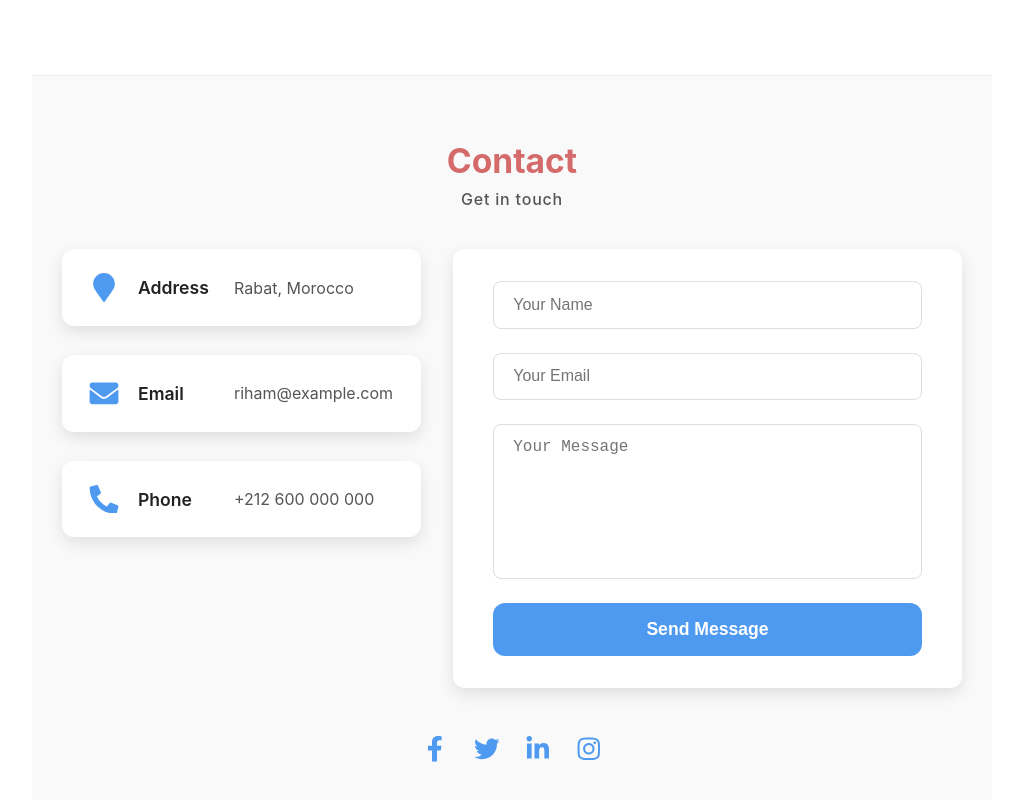
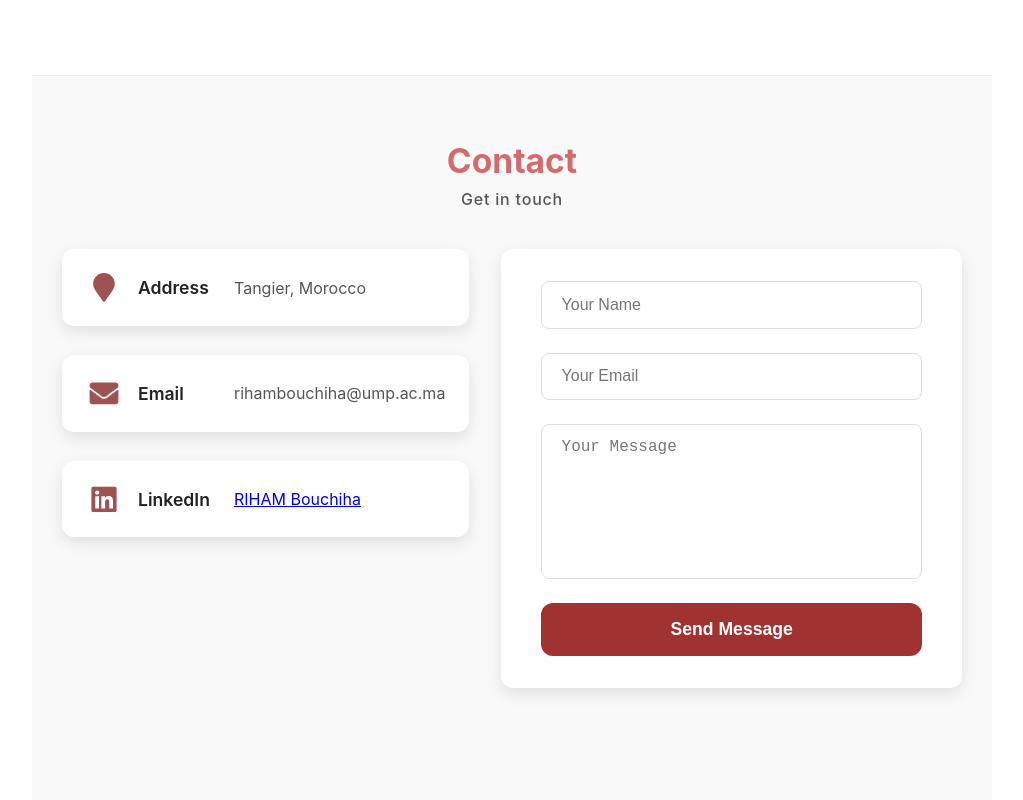
Before and after one commit to RihamBouchiha/portfolio_cs, a React (Create React App) app in the folder client/: page / in a window 1280 px wide. Shown: the part 6570-7370 px from the top of the page, without its empty margins (128-1151 px from the left). Built offline with nearby package versions, Linux system fonts and the light colour scheme.

Commit message:
CMT14789

```diff
--- a/client/src/App.css
+++ b/client/src/App.css
@@ -1233,7 +1233,7 @@ body {
 }
 
 .contact-icon {
-  color: #4e9af1;
+  color: #9e5252;
   font-size: 1.8rem;
   min-width: 36px;
 }
@@ -1274,12 +1274,12 @@ body {
 
 .contact-input:focus {
   outline: none;
-  border-color: #4e9af1;
-  box-shadow: 0 0 5px #4e9af1;
+  border-color: #9e5252;
+  box-shadow: 0 0 5px #9e5252;
 }
 
 .btn-contact {
-  background-color: #4e9af1;
+  background-color: #a13232;
   color: white;
   border: none;
   padding: 1rem 0;
@@ -1291,7 +1291,7 @@ body {
 }
 
 .btn-contact:hover {
-  background-color: #3672d9;
+  background-color: #9e5252;
 }
 
 /* Footer Socials */
@@ -1302,15 +1302,7 @@ body {
   gap: 1.6rem;
 }
 
-.contact-social-link {
-  color: #4e9af1;
-  font-size: 1.6rem;
-  transition: color 0.3s ease;
-}
 
-.contact-social-link:hover {
-  color: #3672d9;
-}
 
 /* Responsive */
 @media (max-width: 900px) {
--- a/client/src/App.js
+++ b/client/src/App.js
@@ -9,7 +9,6 @@ import oiasis from './imgs/oiasis.png';
 import ess from './imgs/ess.jpg';
 import esisa from './imgs/esisa.png';
 import ict from './imgs/ict.png';
-
 
 import {
   FaGithub,
@@ -371,19 +370,21 @@ function App() {
               <div className="contact-card">
                 <FaMapMarker className="contact-icon" />
                 <h3 className="contact-title">Address</h3>
-                <span className="contact-data">Rabat, Morocco</span>
+                <span className="contact-data">Tangier, Morocco</span>
               </div>
 
               <div className="contact-card">
                 <FaEnvelope className="contact-icon" />
                 <h3 className="contact-title">Email</h3>
-                <span className="contact-data">riham@example.com</span>
+                <span className="contact-data">rihambouchiha@ump.ac.ma</span>
               </div>
 
               <div className="contact-card">
-                <FaPhoneAlt className="contact-icon" />
-                <h3 className="contact-title">Phone</h3>
-                <span className="contact-data">+212 600 000 000</span>
+                <FaLinkedin className="contact-icon" />
+                <h3 className="contact-title">LinkedIn</h3>
+                <span className="contact-data">
+                  <a href="https://www.linkedin.com/in/rihambouchiha" target="_blank" rel="noopener noreferrer">RIHAM Bouchiha</a>
+                </span>
               </div>
             </div>
 
@@ -394,21 +395,6 @@ function App() {
               <button type="submit" className="btn btn-contact">Send Message</button>
             </form>
           </div>
-
-          <div className="contact-footer-socials">
-            <a href="https://facebook.com/yourprofile" target="_blank" rel="noopener noreferrer" className="contact-social-link">
-              <FaFacebookF />
-            </a>
-            <a href="https://twitter.com/yourprofile" target="_blank" rel="noopener noreferrer" className="contact-social-link">
-              <FaTwitter />
-            </a>
-            <a href="https://linkedin.com/in/yourprofile" target="_blank" rel="noopener noreferrer" className="contact-social-link">
-              <FaLinkedinIn />
-            </a>
-            <a href="https://instagram.com/yourprofile" target="_blank" rel="noopener noreferrer" className="contact-social-link">
-              <FaInstagram />
-            </a>
-          </div>
         </section>
 
       </main>
```
